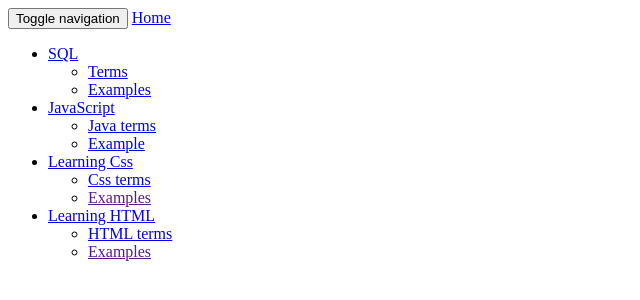
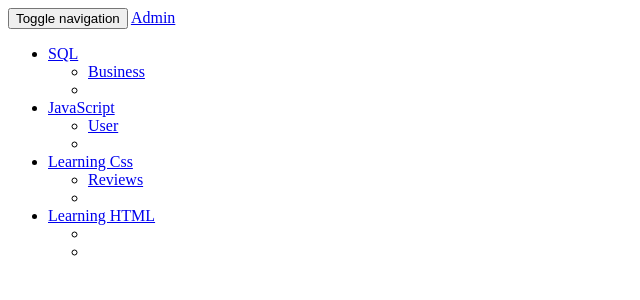
Before and after one commit to sandidgec/fastcasualfine, a PHP site: page /admin.php in a window 1280 px wide. Shown: the top 300 px of the page, without its empty margins (0-640 px from the left). Run offline with PHP 8.4, Linux system fonts and the light colour scheme.

Commit message:
Admin pages are coming

```diff
--- a/admin.php
+++ b/admin.php
@@ -14,7 +14,7 @@
                 <span class="icon-bar"></span>
                 <span class="icon-bar"></span>
             </button>
-            <a class="navbar-brand" href="index.php"> Home</a>
+            <a class="navbar-brand" href="admin.php"> Admin</a>
         </div>
 
         <!-- Collect the nav links, forms, and other content for toggling -->
@@ -23,8 +23,8 @@
                 <li class="dropdown">
                     <a href="#" class="dropdown-toggle" data-toggle="dropdown" role="button" aria-haspopup="true" aria-expanded="false"><i class="fa fa-folder-open" aria-hidden="true"></i> SQL<span class="caret"></span></a>
                     <ul class="dropdown-menu">
-                        <li><a href="mySQL.php">Terms</a></li>
-                        <li><a href="examples.php">Examples</a></li>
+                        <li><a href="businessAdmin.php">Business</a></li>
+                        <li><a href=""></a></li>
                         <!--  <li><a href="">groups</a></li>
                           <li><a href="">projects</a></li>
                      <li role="separator" class="divider"></li>
@@ -36,8 +36,8 @@
                 <li class="dropdown">
                     <a href="#" class="dropdown-toggle" data-toggle="dropdown" role="button" aria-haspopup="true" aria-expanded="false"><i class="fa fa-paper-plane" aria-hidden="true"></i> JavaScript <span class="caret"></span></a>
                     <ul class="dropdown-menu">
-                        <li><a href="learningJavascript.php">Java terms</a></li>
-                        <li><a href="jsgames.php">Example</a></li>
+                        <li><a href="userAdmin.php">User</a></li>
+                        <li><a href=""></a></li>
                         <!--<li><a href=""></a></li>-->
                         <!--<li><a href="">lyrics</a></li>
                         <li><a href="">ideas</a></li>
@@ -52,15 +52,15 @@
                 <li class="dropdown">
                     <a href="#" class="dropdown-toggle" data-toggle="dropdown" role="button" aria-haspopup="true" aria-expanded="false"><i class="fa fa-spinner" aria-hidden="true"></i> Learning Css <span class="caret"></span></a>
                     <ul class="dropdown-menu">
-                        <li><a href="learningCss.php">Css terms</a></li>
-                        <li><a href="">Examples</a></li>
+                        <li><a href="reviewAdmin.php">Reviews</a></li>
+                        <li><a href=""></a></li>
                     </ul>
                 </li>
                 <li class="dropdown">
                     <a href="#" class="dropdown-toggle" data-toggle="dropdown" role="button" aria-haspopup="true" aria-expanded="false"> <i class="fa fa-newspaper-o" aria-hidden="true"></i> Learning HTML <span class="caret"></span></a>
                     <ul class="dropdown-menu">
-                        <li><a href="learningHTML.php">HTML terms</a></li>
-                        <li><a href="">Examples</a></li>
+                        <li><a href=""></a></li>
+                        <li><a href=""></a></li>
                     </ul>
                 </li>
                 <!--<form class="navbar-form pull-right" role="search">
```
Also changed, not shown: businessAdmin.php (+11 -3 lines), reviewAdmin.php (added), userAdmin.php (added).
